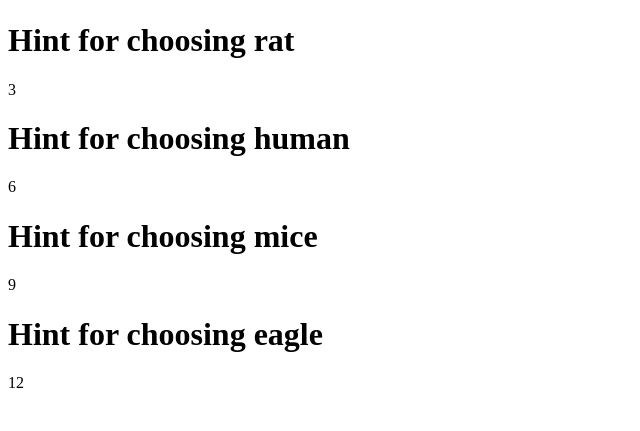
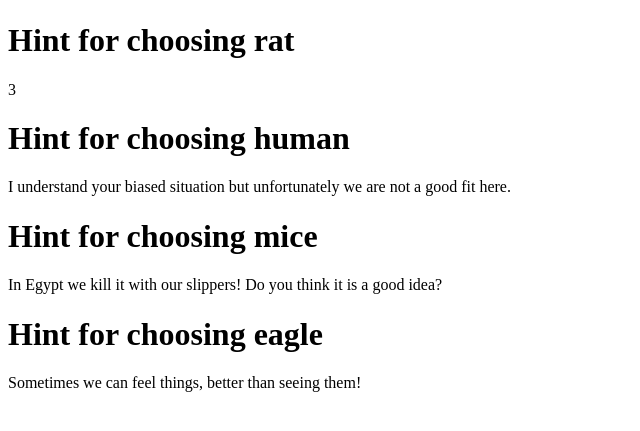
Before and after one commit to ahmed-elsarta/journey-to-jupiter, a Flask app: template Website/templates/scenarios.html in a window 1280 px wide. Shown: the part 350-781 px from the top of the page, without its empty margins (0-640 px from the left). Run offline with Flask 2, Linux system fonts and the light colour scheme; the template is opened without the code that fills it, so the values that code supplies are empty; some libraries are stand-ins or nearby versions.

Commit message:
some hints done

```diff
--- a/Website/templates/scenarios.html
+++ b/Website/templates/scenarios.html
@@ -61,51 +61,51 @@
     {%if attr2 == 2.4%}
     <div class="hints">
         <h1>Hint for choosing dr</h1>
-        <p>4</p>
+        <p>their protective outer cells in addition to their ability to repair DNA better than other creatures make them the best, congrats!.</p>
     </div>
     {%elif attr2 == 2.1%}
     <div class="hints">
         <h1>Hint for choosing tard</h1>
-        <p>5</p>
+        <p>Tardigrades gives your hero a great advantage against radiation but there is a better choice.</p>
     </div>
     {%else%}
     <div class="hints">
         <h1>Hint for choosing human</h1>
-        <p>6</p>
+        <p>I understand your biased situation but unfortunately we are not a good fit here.</p>
     </div>
     {%endif%}
 
     {%if attr3 == 1.55%}
     <div class="hints">
         <h1>Hint for choosing tard</h1>
-        <p>7</p>
+        <p>it was challenging but you chose the best answer, tardigrades rock!.</p>
     </div>
     {%elif attr3 == 1.3%}
     <div class="hints">
         <h1>Hint for choosing nmr</h1>
-        <p>8</p>
+        <p>Nice guess, but there is a better option.</p>
     </div>
     {%else%}
     <div class="hints">
         <h1>Hint for choosing mice</h1>
-        <p>9</p>
+        <p>In Egypt we kill it with our slippers! Do you think it is a good idea?</p>
     </div>
     {%endif%}
 
     {%if attr4 == 1.2%}
     <div class="hints">
         <h1>Hint for choosing rbs</h1>
-        <p>10</p>
+        <p>Congrats! You made the right decision by choosing the red brittle star. </p>
     </div>
     {%elif attr4 == 1%}
     <div class="hints">
         <h1>Hint for choosing human</h1>
-        <p>11</p>
+        <p>Sometimes we can feel things, better than seeing them!</p>
     </div>
     {%else%}
     <div class="hints">
         <h1>Hint for choosing eagle</h1>
-        <p>12</p>
+        <p>Sometimes we can feel things, better than seeing them!</p>
     </div>
     {%endif%}
 
```
